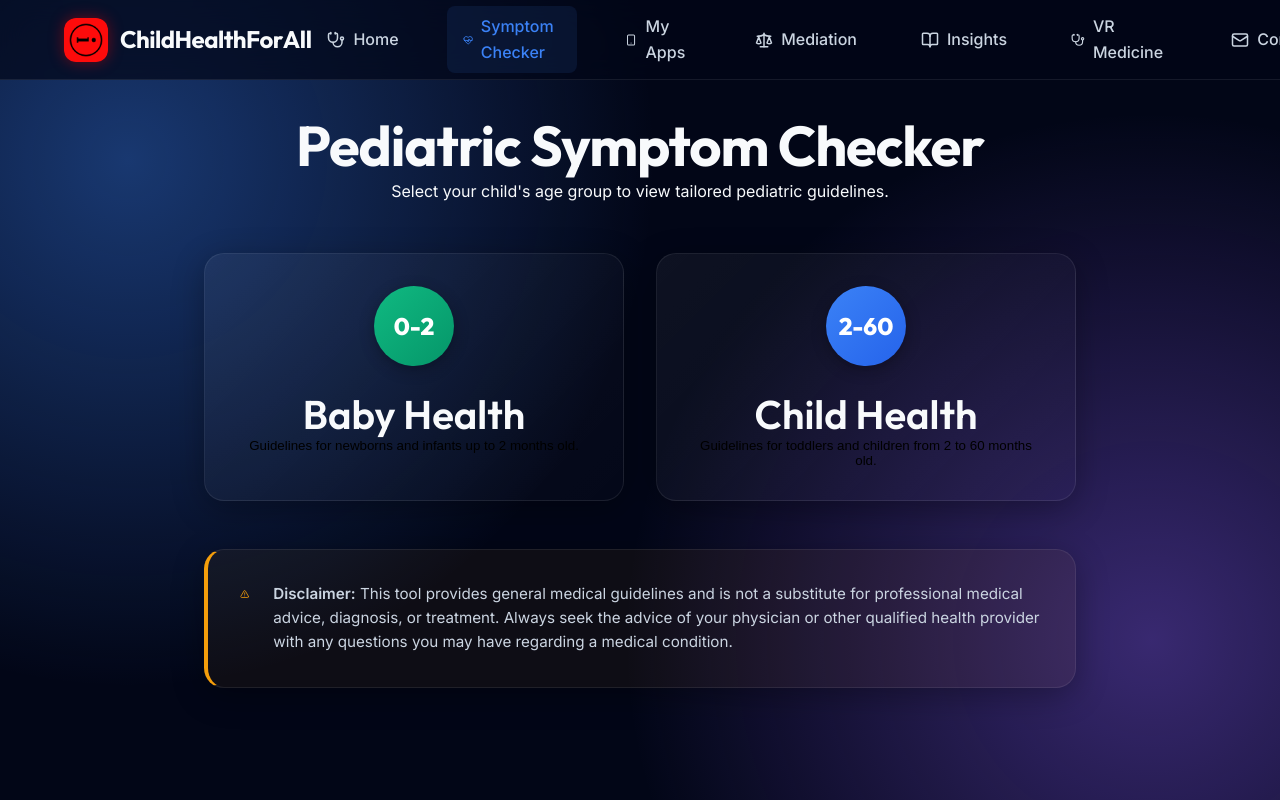
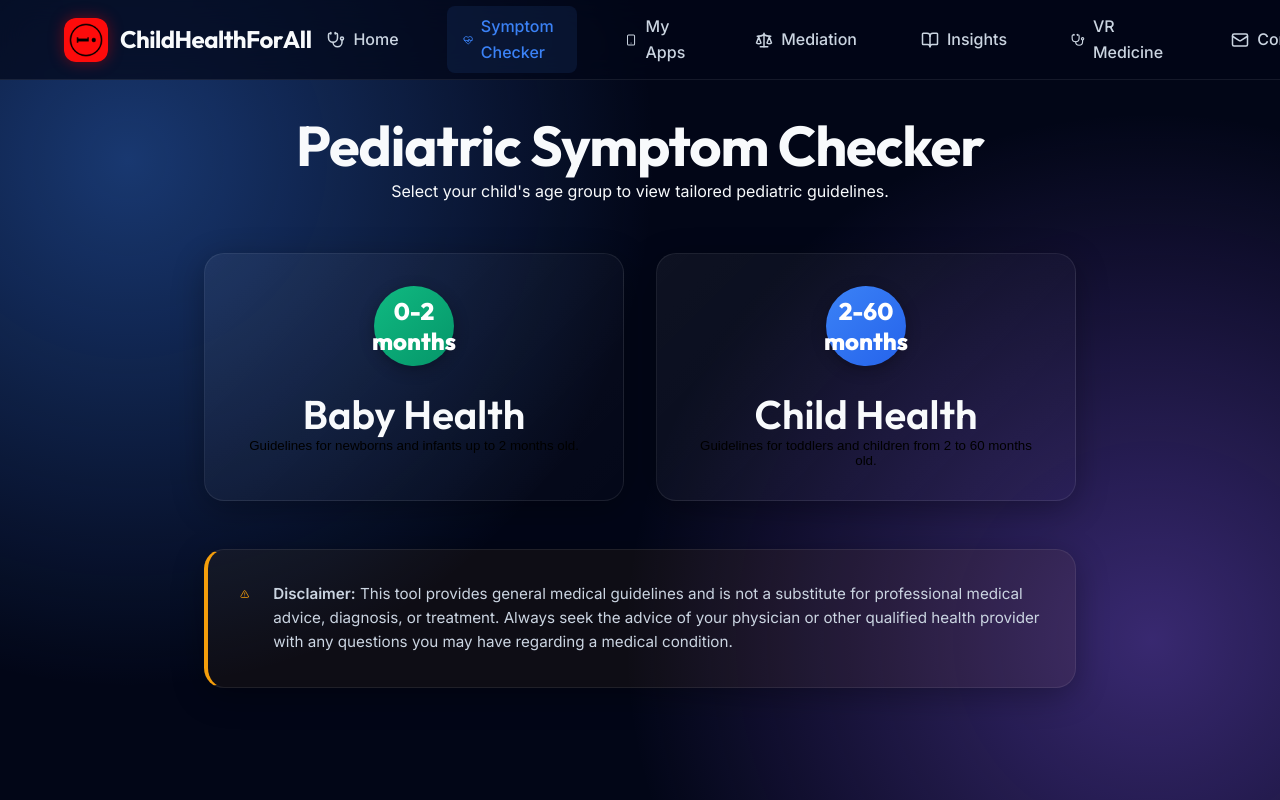
Before and after one commit to pieterjooste/Pediatric-AI-guardian, a React (Vite) app: page /web-app in a window 1280 px wide. Shown: the top 800 px of the page. Built offline with nearby package versions, Linux system fonts and the light colour scheme.

Commit message:
UI: Added 'months' suffix to age group selection in Symptom Checker

```diff
--- a/src/pages/SymptomChecker.jsx
+++ b/src/pages/SymptomChecker.jsx
@@ -98,10 +98,10 @@ const SymptomChecker = () => {
   if (!ageGroup) {
     return (
       <div className="page-container animate-enter webapp-container">
-      <SEO
-        title="Symptom Checker"
-        description="AI-powered pediatric symptom checker based on IMCI guidelines. Get expert guidance for newborns and children."
-      />
+        <SEO
+          title="Symptom Checker"
+          description="AI-powered pediatric symptom checker based on IMCI guidelines. Get expert guidance for newborns and children."
+        />
         <div className="webapp-header">
           <h1>Pediatric Symptom Checker</h1>
           <p>Select your child's age group to view tailored pediatric guidelines.</p>
@@ -109,13 +109,13 @@ const SymptomChecker = () => {
 
         <div className="age-selection-grid">
           <button className="glass-panel age-card" onClick={() => setAgeGroup('baby')}>
-            <div className="age-icon baby-icon">0-2</div>
+            <div className="age-icon baby-icon">0-2 months</div>
             <h2>Baby Health</h2>
             <p>Guidelines for newborns and infants up to 2 months old.</p>
           </button>
 
           <button className="glass-panel age-card" onClick={() => setAgeGroup('child')}>
-            <div className="age-icon child-icon">2-60</div>
+            <div className="age-icon child-icon">2-60 months</div>
             <h2>Child Health</h2>
             <p>Guidelines for toddlers and children from 2 to 60 months old.</p>
           </button>
```
